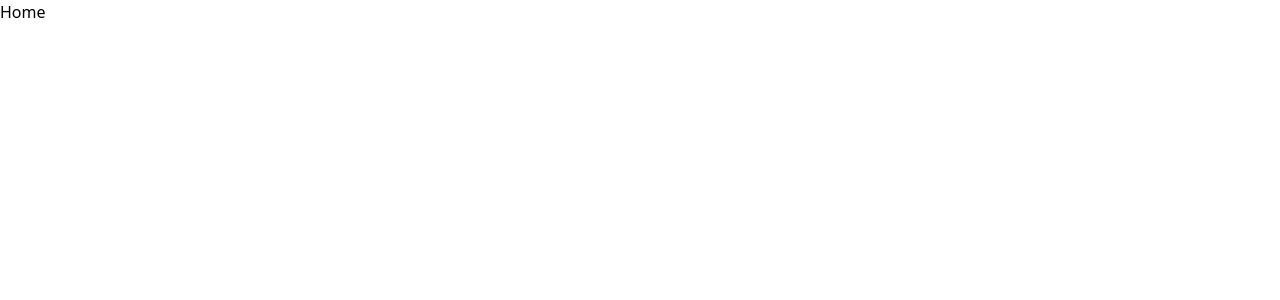
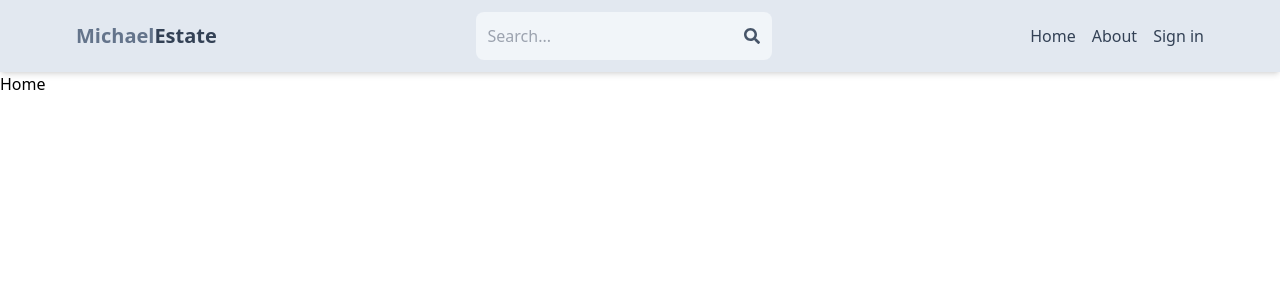
Before and after one commit to michaelokolo/mern-estate, a React (Vite) app in the folder client/: page / in a window 1280 px wide. Shown: the top 300 px of the page. Built offline with nearby package versions, Linux system fonts and the light colour scheme.

Commit message:
create header component

```diff
--- a/client/package.json
+++ b/client/package.json
@@ -12,6 +12,7 @@
   "dependencies": {
     "react": "^18.2.0",
     "react-dom": "^18.2.0",
+    "react-icons": "^5.0.1",
     "react-router-dom": "^6.21.3"
   },
   "devDependencies": {
--- a/client/src/App.jsx
+++ b/client/src/App.jsx
@@ -5,10 +5,12 @@
 import SignIn from './pages/Signin';
 import About from './pages/About';
 import Profile from './pages/Profile';
+import Header from './components/Header';
 
 export default function App() {
   return (
     <BrowserRouter>
+      <Header />
       <Routes>
         <Route path="/" element={<Home />} />
         <Route path="/sign-in" element={<SignIn />} />
--- /dev/null
+++ b/client/src/components/Header.jsx
@@ -0,0 +1,40 @@
+import { FaSearch } from 'react-icons/fa';
+import { Link } from 'react-router-dom';
+
+export default function Header() {
+  return (
+    <header className="bg-slate-200 shadow-md">
+      <div className=" flex justify-between items-center max-w-6xl mx-auto p-3">
+        <Link to="/">
+          <h1 className="font-bold text-sm sm:text-xl flex flex-wrap">
+            <span className="text-slate-500">Michael</span>
+            <span className="text-slate-700">Estate</span>
+          </h1>
+        </Link>
+        <form className="bg-slate-100 p-3 rounded-lg flex items-center">
+          <input
+            type="text"
+            placeholder="Search..."
+            className="bg-transparent focus:outline-none w-24 sm:w-64"
+          />
+          <FaSearch className="text-slate-600" />
+        </form>
+        <ul className="flex gap-4">
+          <Link to="/">
+            <li className="hidden sm:inline text-slate-700 hover:underline">
+              Home
+            </li>
+          </Link>
+          <Link to="/about">
+            <li className="hidden sm:inline text-slate-700 hover:underline">
+              About
+            </li>
+          </Link>
+          <Link to="/sign-in">
+            <li className=" text-slate-700 hover:underline">Sign in</li>
+          </Link>
+        </ul>
+      </div>
+    </header>
+  );
+}
```
Also changed, not shown: 1 other file (tests, documents, lock files or other folders).
